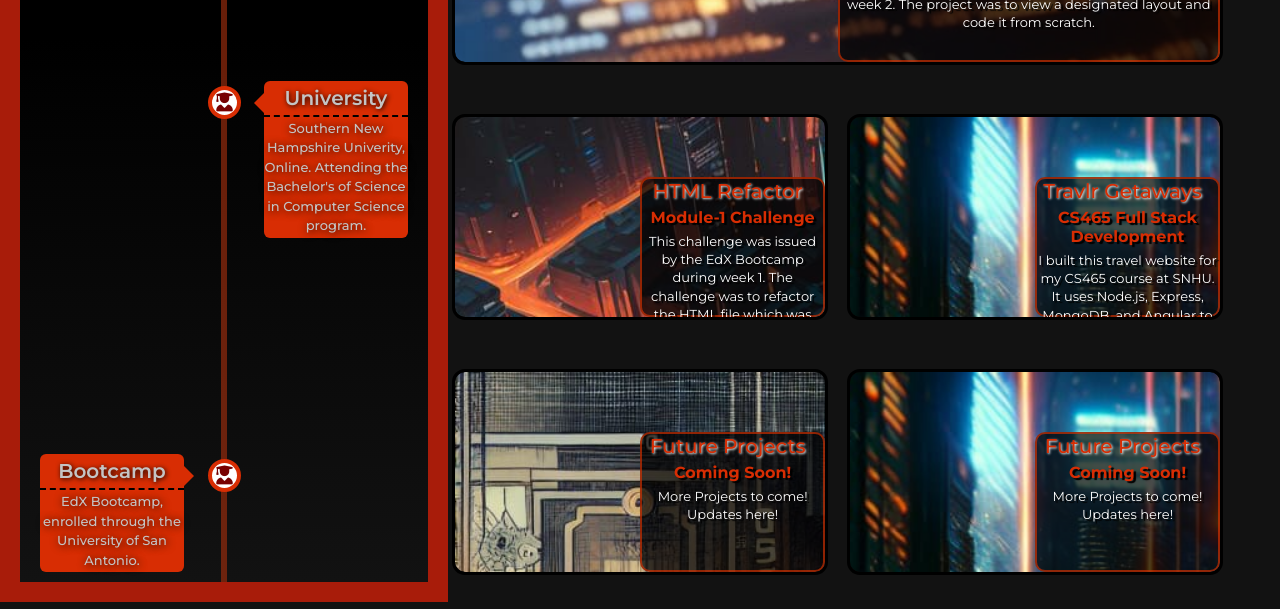
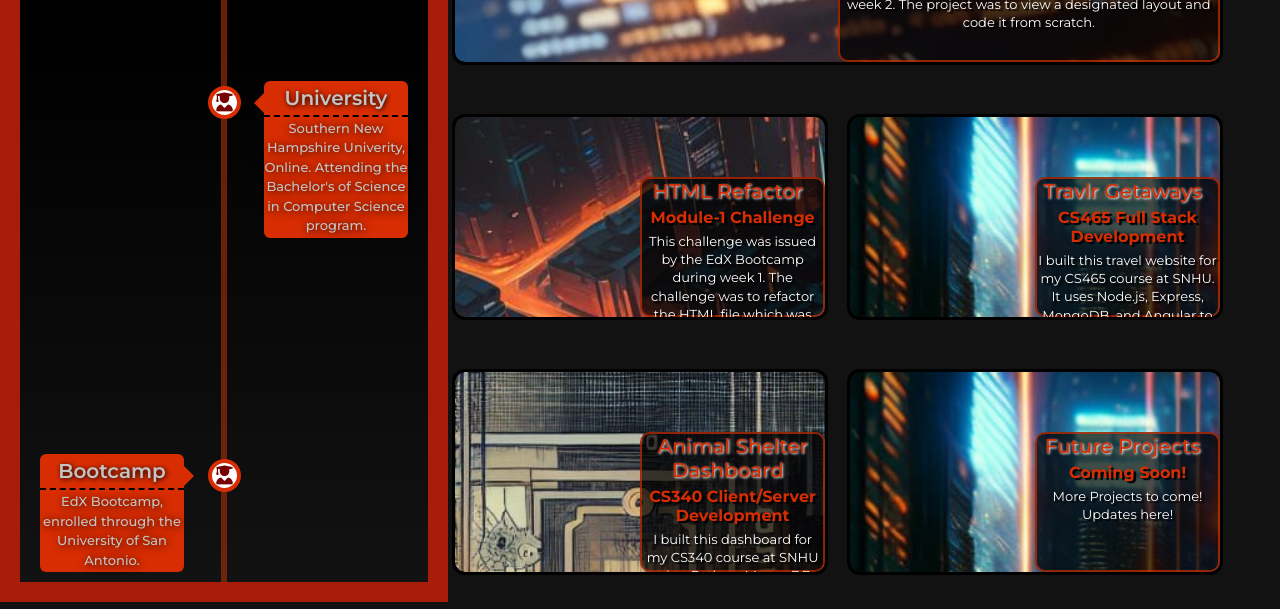
Before and after one commit to Immorfalious/Portfolio, a plain HTML site: page index.html in a window 1280 px wide. Shown: the part 1171-1780 px from the top of the page. Drawn offline with Linux system fonts and the light colour scheme.

Commit message:
Showcase CS340 Animal Shelter dashboard

```diff
--- a/index.html
+++ b/index.html
@@ -103,11 +103,17 @@
 
         <section class="showcase-container">
           <div class="showcase-content">
-            <a href="https://github.com/Immorfalious?tab=repositories"
-              >Future Projects</a
+            <a href="https://github.com/Immorfalious/CS340-Animal-Shelter-Dashboard"
+              >Animal Shelter Dashboard</a
             >
-            <h4 class="sub-header">Coming Soon!</h4>
-            <p class="description">More Projects to come! Updates here!</p>
+            <h4 class="sub-header">CS340 Client/Server Development</h4>
+            <p class="description">
+              I built this dashboard for my CS340 course at SNHU using Python,
+              MongoDB, and Dash. It lets users filter animal records by rescue
+              type, browse the results, and view breed information and an
+              animal's location. I kept the database code separate so I could
+              work with the records and test the CRUD methods on their own.
+            </p>
           </div>
         </section>
 
```
